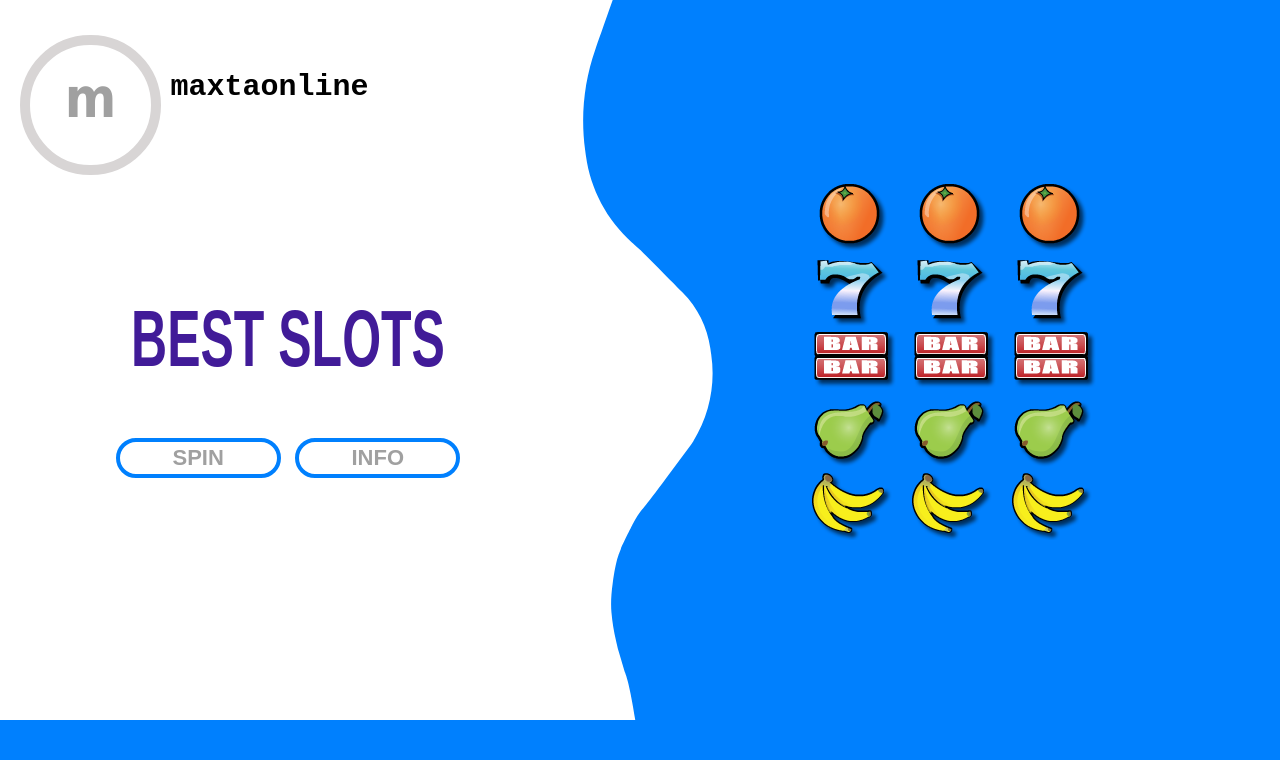
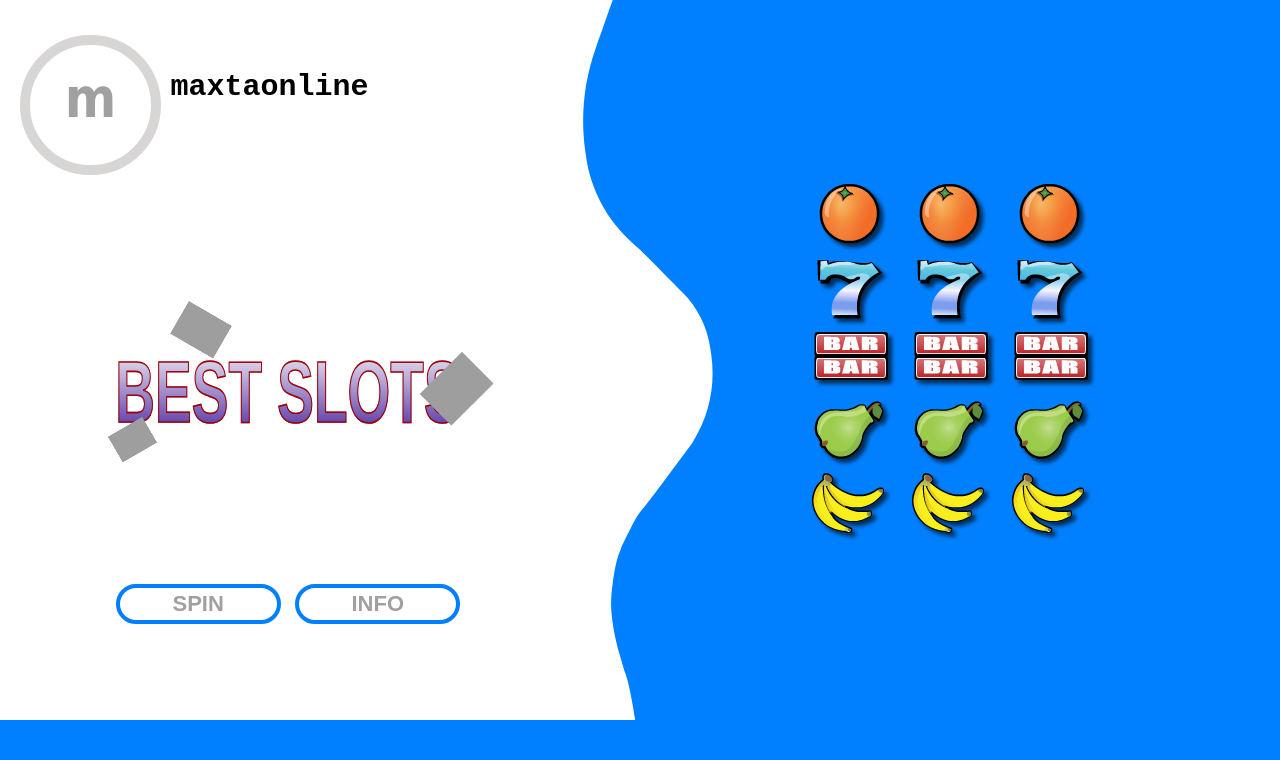
Before and after one commit to TodorovH/todorovh.github.io, a PHP site: page /maxtaonline/index.html in a window 1280 px wide. Shown: the top 760 px of the page. Run offline with PHP 8.4, Linux system fonts and the light colour scheme; grey boxes are pictures that could not be loaded.

Commit message:
Add files via upload

```diff
--- a/maxtaonline/public/css/style.css
+++ b/maxtaonline/public/css/style.css
@@ -19,7 +19,6 @@ body {
 #left-side {
 	background-color: white;
 	align-items: center;
-	/*text-align: center;*/
 }
 
 #logo {
@@ -65,14 +64,51 @@ body {
 }
 
 #header {
-	font-size: 50px;
+	font-size: 55px;
 	font-weight: 800;
-	color: #411b98;
+	/*color: #411b98;*/
 	-webkit-transform: scaleY(1.6);
     transform: scaleY(1.6);
-    margin-bottom: 70px;
     font-family: sans-serif;
     text-align: center;
+    background-image: linear-gradient(to bottom, white, #411b98);
+  	color: transparent;
+  	-webkit-background-clip: text;
+  	background-clip: text;
+  	-webkit-text-stroke-width: 1px;
+	-webkit-text-stroke-color: #a00000;
+}
+
+#star1,
+#star2,
+#star3 {
+	position: relative;
+	background:url("../img/star.png") no-repeat;
+	background-size: contain;
+}
+
+#star1 {
+	width: 50px;
+	height: 50px;
+    margin-left: 30%;
+    transform: rotate(30deg);
+}
+
+#star2 {
+	width: 40px;
+	height: 40px;
+	margin-left: 20%;
+    transform: rotate(-30deg);
+    z-index: 999;
+}
+
+#star3 {
+	width: 60px;
+	height: 60px;
+	margin-left: 75%;
+	margin-top: -100px;
+    transform: rotate(-45deg);
+    margin-bottom: 160px;
 }
 
 #buttons,
@@ -232,11 +268,31 @@ path {
 
 input[type=text] {
 	margin-top: 30px;
-    width: 350px;
+    width: 250px;
     height: 30px;
     padding: 0 10px;
     border-radius: 5px;
     outline: none;
+    text-align: center;
+    background-color: orange;
+    border-color: black;
+}
+
+::-webkit-input-placeholder { /* Chrome/Opera/Safari */
+  color: black;
+  font-weight: bold;
+}
+::-moz-placeholder { /* Firefox 19+ */
+  color: black;
+  font-weight: bold;
+}
+:-ms-input-placeholder { /* IE 10+ */
+  color: black;
+  font-weight: bold;
+}
+:-moz-placeholder { /* Firefox 18- */
+  color: black;
+  font-weight: bold;
 }
 
 input[type=checkbox] {
@@ -248,13 +304,14 @@ input[type=checkbox] {
     width: 180px;
     height: 45px;
     border-radius: 10px;
-    font-size: 10px;
-    font-weight: 800;
+    font-size: 22px;
+    font-weight: bold;
     outline: none;
+    background-color: orange;
+    border-color: black;
 }
 
 #lcb-container button:hover {
-    font-size: 12px;
     cursor: pointer;
 }
 
@@ -364,8 +421,10 @@ input[type=checkbox] {
 		width: 80%;
 		margin: 0 auto;
 	}
+}
 
+@media only screen and (max-width: 450px) {
 	input[type=text] {
-	    width: 80%;
+	    width: 70%;
 	}
 }
```
